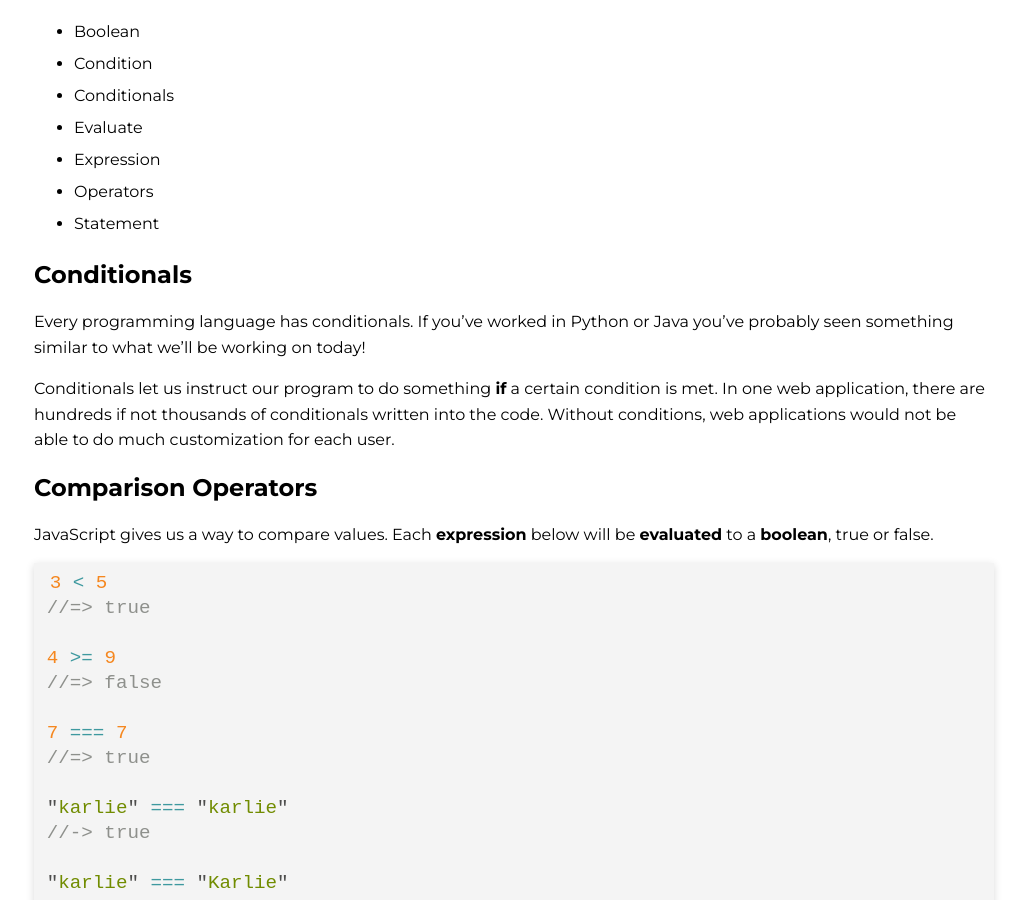
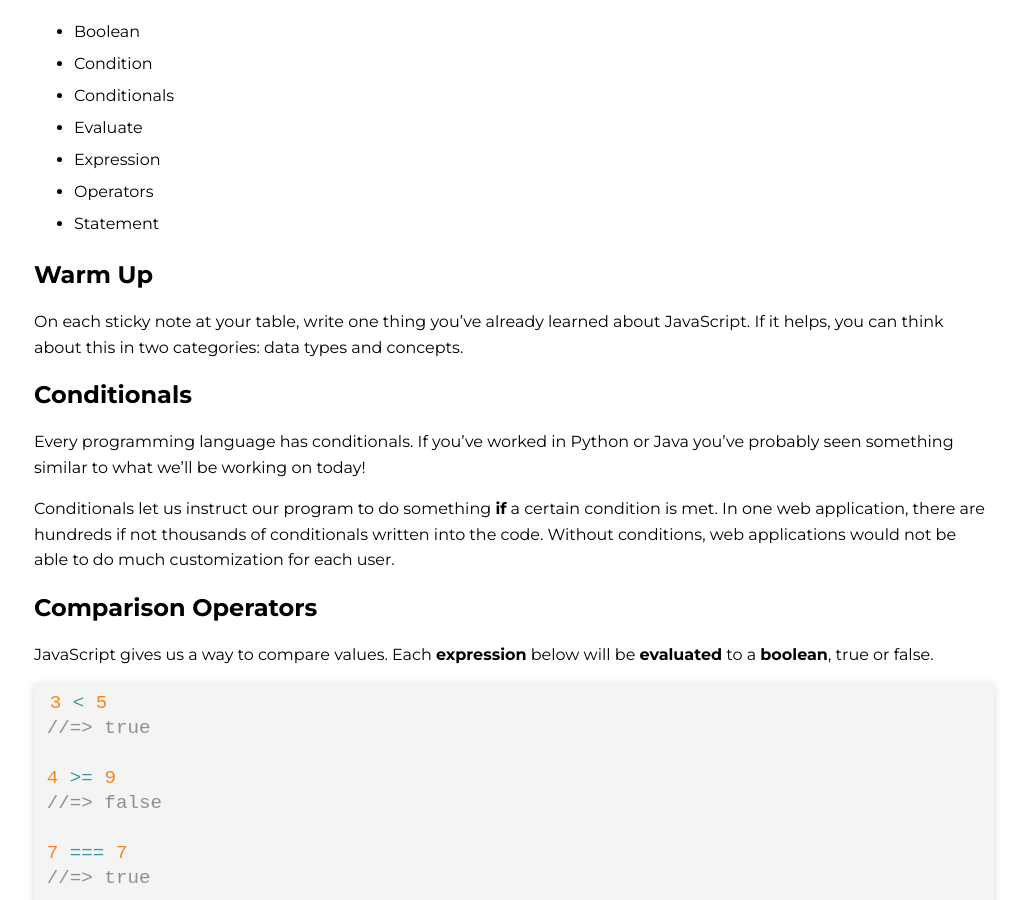
Before and after one commit to ameseee/kwk-curriculum-site, a Jekyll site: the page built from web-app/lessons/js-intermediate/index.md, in a window 1280 px wide and 900 px high, scrolled down 375 px. Shown: the whole window, without its empty margins (126-1153 px from the left). Built offline with Jekyll 4.4.1, drawn with Linux system fonts in a browser that asks for light colours; nearby versions of some CDN libraries.

Commit message:
Add Warm Up for intermediate JS

```diff
--- a/web-app/lessons/js-intermediate/index.md
+++ b/web-app/lessons/js-intermediate/index.md
@@ -16,6 +16,10 @@
 - Expression
 - Operators
 - Statement
+
+## Warm Up
+
+On each sticky note at your table, write one thing you've already learned about JavaScript. If it helps, you can think about this in two categories: data types and concepts.
 
 ## Conditionals
 
```
